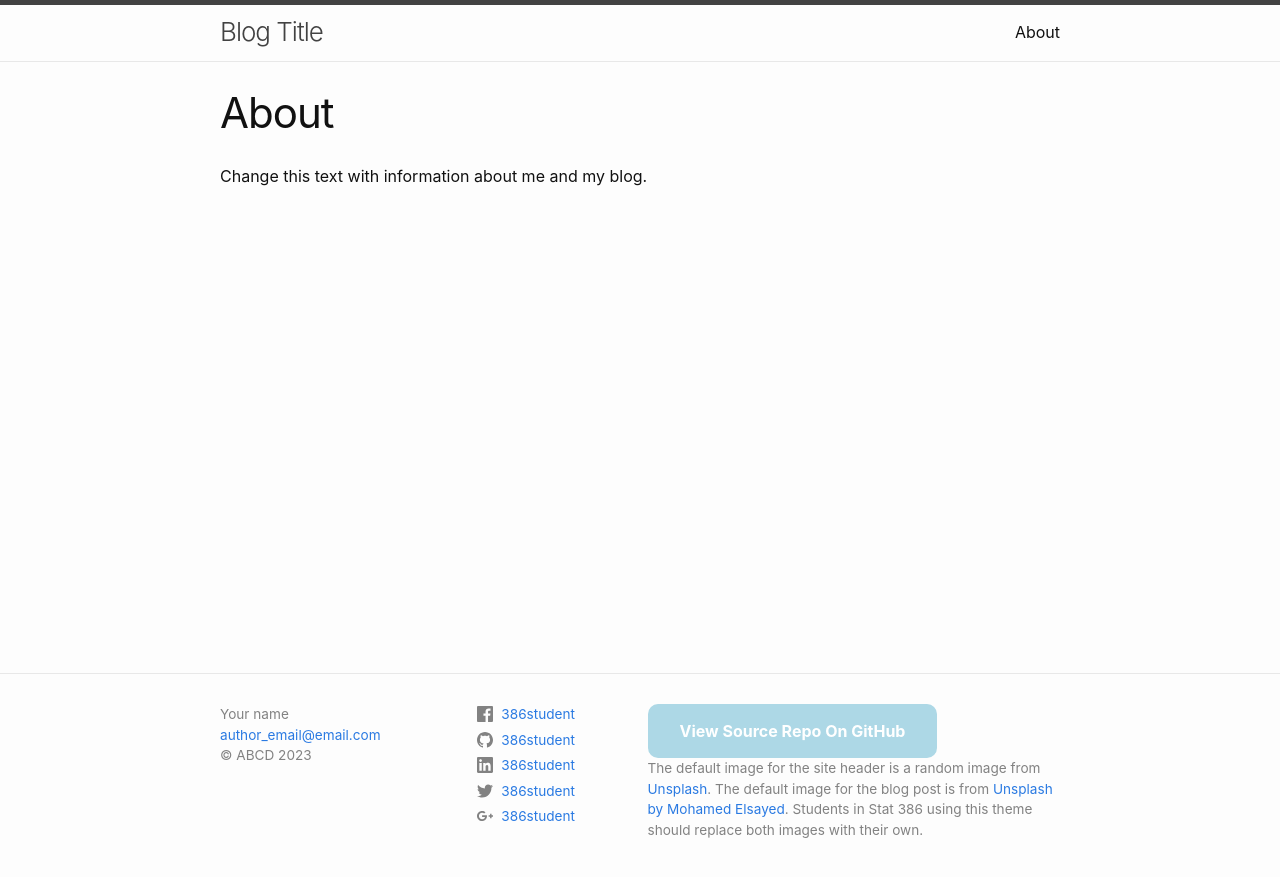
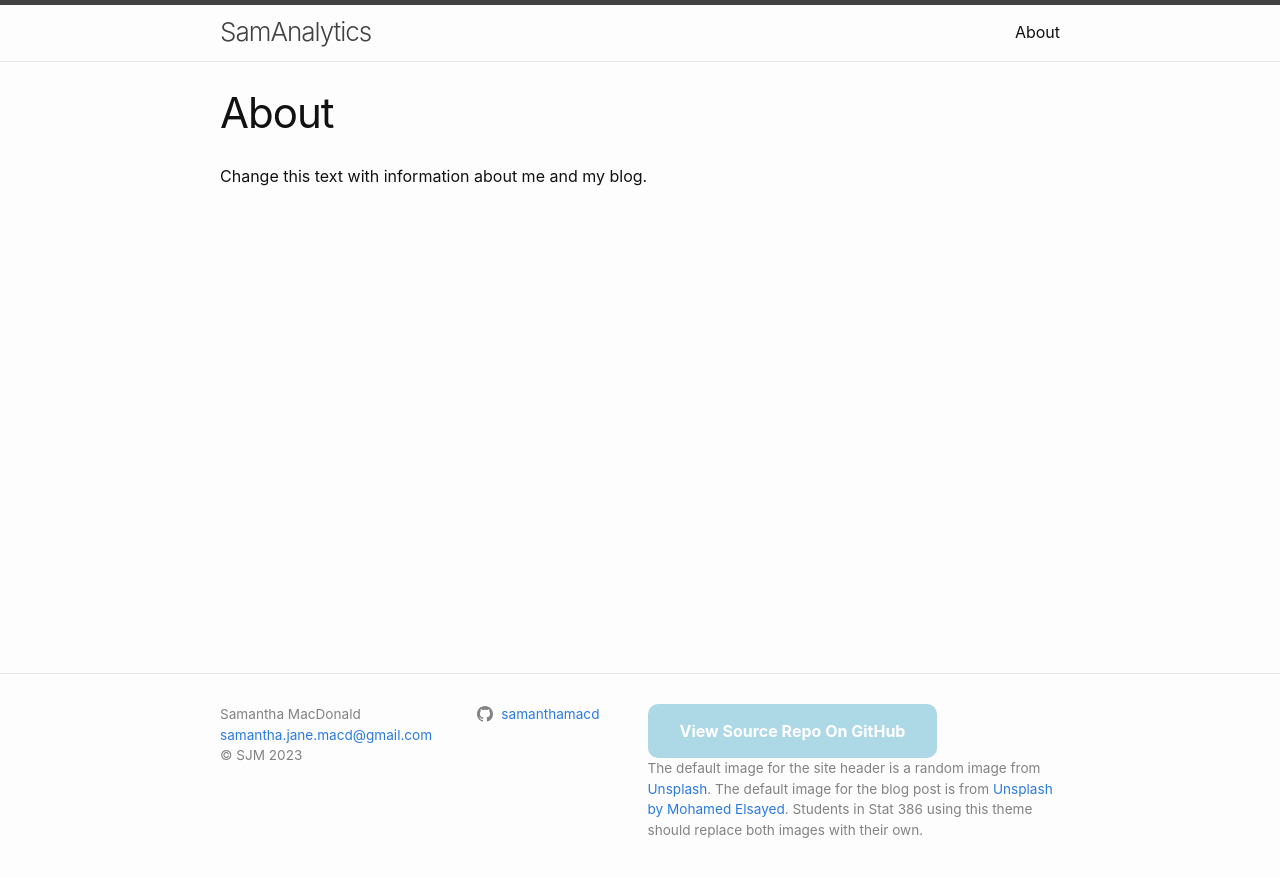
Before and after one commit to samanthamacd/samanthamacd.github.io, a Jekyll site: the page built from stat386-blog-theme-main/about.markdown, in a window 1280 px wide. Shown: the top 877 px of the page. Built offline with Jekyll 4.4.1, drawn with Linux system fonts in a browser that asks for light colours.

Commit message:
Change Configurations

```diff
--- a/stat386-blog-theme-main/_config.yml
+++ b/stat386-blog-theme-main/_config.yml
@@ -18,14 +18,14 @@
 # You can create any custom variable you would like, and they will be accessible
 # in the templates via {{ site.myvariable }}.
 
-title: Blog Title
-email: author_email@email.com
-description: "Change the description so that it describes your blog"
+title: SamAnalytics
+email: samantha.jane.macd@gmail.com
+description: "A novice data science blog."
 baseurl: "/stat386-blog-theme" # the name of the repository
-url: "https://esnt.github.io" #  change this to "https://<your-github-username>.github.io"
+url: "https://samanthamacd.github.io" #  change this to "https://<your-github-username>.github.io"
 image: https://source.unsplash.com/random
-author: Your name
-copyright: ABCD # Your initials or what you want the copyright to be.  Leave empty for no copyright
+author: Samantha MacDonald
+copyright: SJM # Your initials or what you want the copyright to be.  Leave empty for no copyright
 footer_description: 'The default image for the site header is a random image from
         <a href="https://source.unsplash.com/random" target="_blank"> Unsplash</a>.
         The default image for the blog post is from
@@ -35,16 +35,8 @@ footer_description: 'The default image for the site header is a random image fro
 
 
 # Social media users names.  Leave fields blank that you don't want displayed
-twitter_username: 386student
-github_username:  386student
-linkedin_username: 386student
-dribbble_username:
-facebook_username: 386student
-flickr_username:
-instagram_username:
-pinterest_username:
-youtube_username:
-googleplus_username: 386student
+
+github_username: samanthamacd
 
 plugins:
   - jekyll-feed
```
